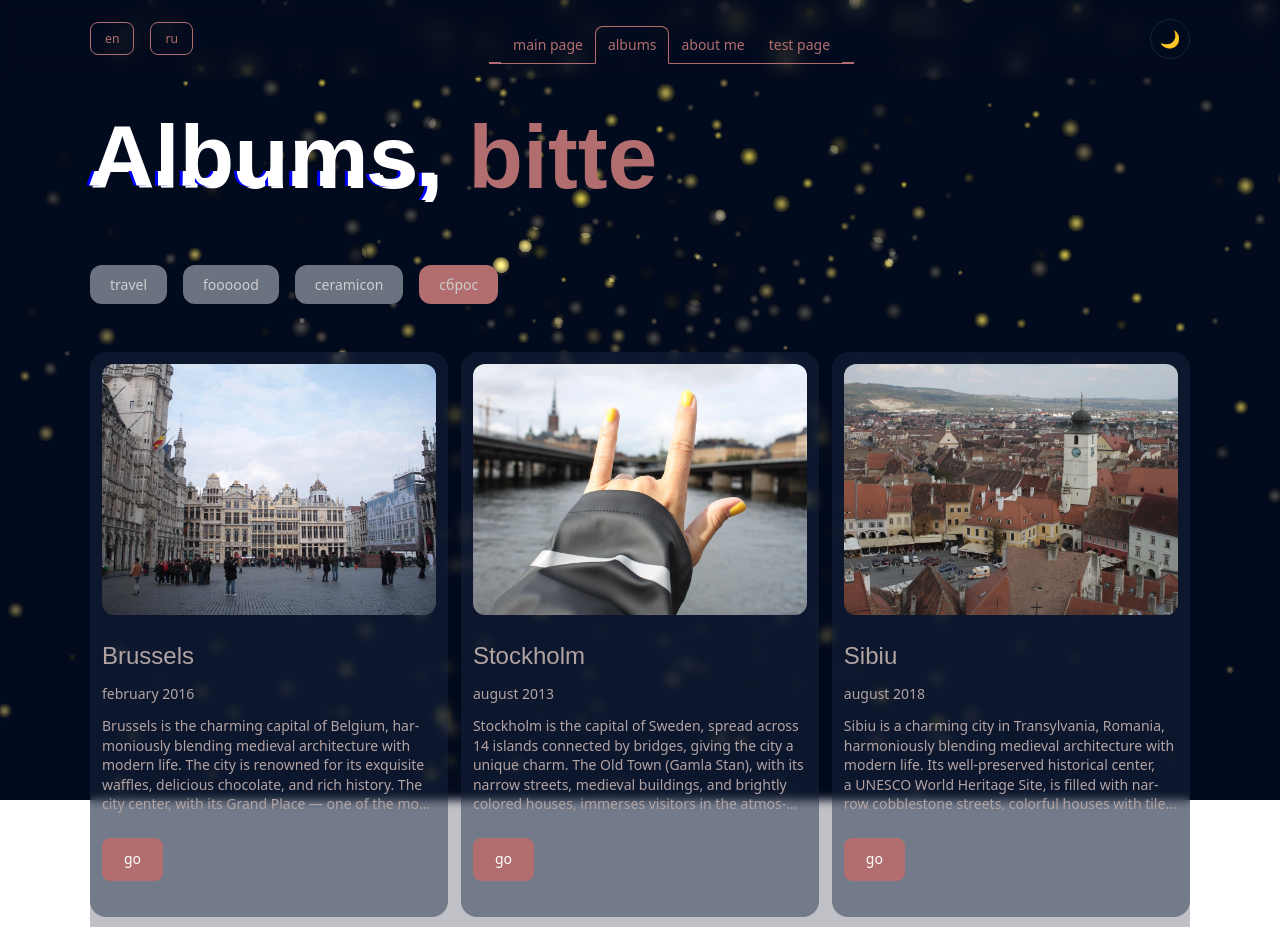
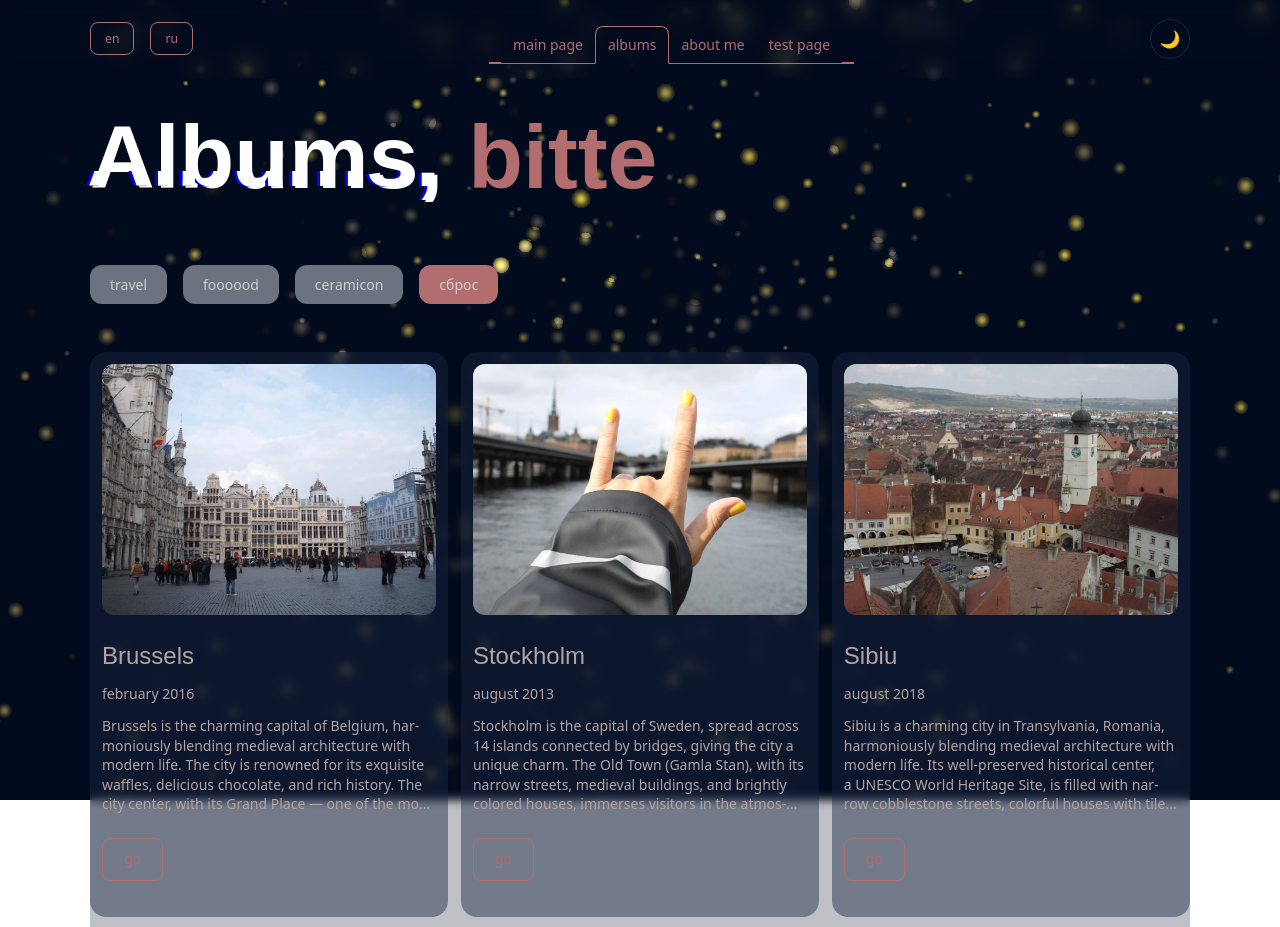
Before and after one commit to Shadowic/blog-react, a React (Vite) app: page /albums in a window 1280 px wide. Shown: the top 927 px of the page. Built offline with nearby package versions, Linux system fonts and the light colour scheme.

Commit message:
fix:albums page button/link styles

```diff
--- a/src/pages/AlbumsPage/AlbumsPage.tsx
+++ b/src/pages/AlbumsPage/AlbumsPage.tsx
@@ -6,7 +6,7 @@ import { ItemList } from '../../shared/ui/ItemList';
 import { mockAlbums } from '../../shared/mocks/albums';
 import { Link } from 'react-router-dom';
 import styles from './AlbumsPage.module.scss';
-import {Button} from "../../shared/ui/Button";
+import buttonStyles from "../../shared/ui/Button/Button.module.scss";
 
 export default function AlbumsPage() {
     const { t } = useTranslation();
@@ -55,10 +55,7 @@ export default function AlbumsPage() {
                             const albumKey = `album${album.pageCode?.charAt(0).toUpperCase()}${album.pageCode?.slice(1).toLowerCase()}`;
 
                             return (
-                                <Link
-                                    to={`/albums/${album.albumCode}/${album.pageCode}`}
-                                    className={styles.albums__item}
-                                >
+                                <div className={styles.albums__item}>
                                     <div className={styles.albums__item__cover}>
                                         <img
                                             src={album.imageMain}
@@ -66,18 +63,6 @@ export default function AlbumsPage() {
                                             draggable="false"
                                             className={styles.albums__item__image}
                                         />
-                                    </div>
-                                    <div className={styles.albums__item__previews}>
-                                        {album.randomGallery?.map((image, index) => (
-                                            <div key={index} className={styles.albums__item__preview}>
-                                                <img
-                                                    src={image}
-                                                    alt={`${album.title} - фото ${index + 1}`}
-                                                    draggable="false"
-                                                    className={styles}
-                                                />
-                                            </div>
-                                        ))}
                                     </div>
                                     <h2 className={styles.albums__item__title}>
                                         {t(`${albumKey}.title`)}
@@ -94,11 +79,14 @@ export default function AlbumsPage() {
                                         />
                                     )}
                                     {album.button && (
-                                        <Button className={styles.albums__item__btn}>
+                                        <Link
+                                            to={`/albums/${album.albumCode}/${album.pageCode}`}
+                                            className={`${styles.albums__item__btn} ${buttonStyles.btn} ${buttonStyles.btnPrimary} ${buttonStyles.btnOutline}`}
+                                        >
                                             {t(`${albumKey}.buttonText`, album.buttonText || "перейти")}
-                                        </Button>
+                                        </Link>
                                     )}
-                                </Link>
+                                </div>
                             )
                         }}
                         gridVariant="grid-3"
```
